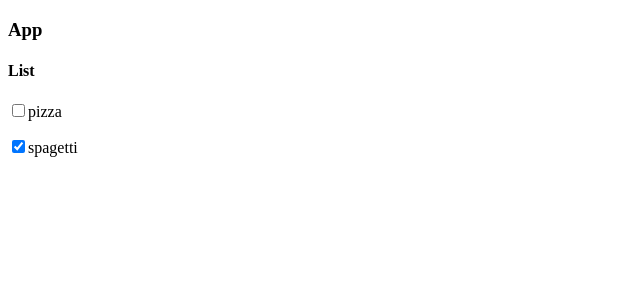
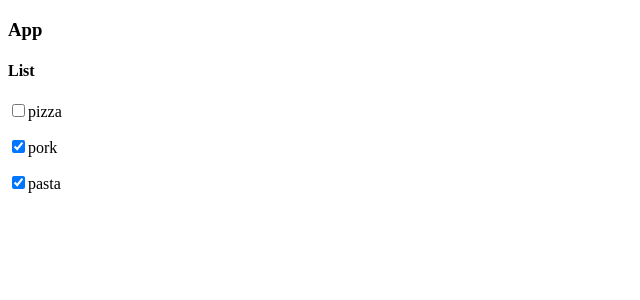
Before and after one commit to Notes-and-Tutorials/react-playground, a React (Create React App) app: page / in a window 1280 px wide. Shown: the top 300 px of the page, without its empty margins (0-640 px from the left). Built offline with nearby package versions, Linux system fonts and the light colour scheme.

Commit message:
console logs to try to help understand

```diff
--- a/src/Context.js
+++ b/src/Context.js
@@ -3,7 +3,8 @@ import React from "react";
 const defaultState = {
     leftovers: [
         { 'id':1, 'name': 'pizza', 'completed': false, 'amount': 2},
-        { 'id':2, 'name': 'spagetti', 'completed': true, 'amount': 10},
+        { 'id':2, 'name': 'pork', 'completed': true, 'amount': 10},
+        { 'id':3, 'name': 'pasta', 'completed': true, 'amount': 2},
     ]
 };
 
@@ -14,7 +15,11 @@ const rootReducer = (state, action) => {
     switch (action.type) {
         case "finishLeftover":
             var leftovers = state.leftovers.map(x =>
-                x.id === action.id ? { ...x, completed: action.change} : x);
+                x.id === action.id ?
+                { ...x, completed: action.change}
+                : x);
+            console.log('finishLeftover:', action.change)
+
             return {...state, leftovers}
         default:
             throw new Error(`${action.type} not implemented`);
@@ -23,6 +28,8 @@ const rootReducer = (state, action) => {
 
 export const LeftoverProvider = ({children}) => {
     const [state, dispatch] = React.useReducer(rootReducer, defaultState);
+    console.log('provider state:', state)
+    console.log('provider dispatched')
 
     return (
         <Context.Provider value={state}>
--- a/src/List.js
+++ b/src/List.js
@@ -4,6 +4,7 @@ import { useLeftover } from "./Context";
 const ListItem = ({leftover}) => {
     // eslint-disable-next-line
     const [state, dispatch] = useLeftover();
+    console.log('dispatched')
 
     const onCheckedChange = event => {
         dispatch({
@@ -11,6 +12,7 @@ const ListItem = ({leftover}) => {
             id: leftover.id,
             change: event.target.checked,
         });
+        console.log('change:', event.target.checked)
     };
 
     return(
@@ -28,6 +30,7 @@ const ListItem = ({leftover}) => {
 const List = () => {
 
     const [state] = useLeftover()
+    console.log('list, state:', state)
 
     return (
         <>
```
